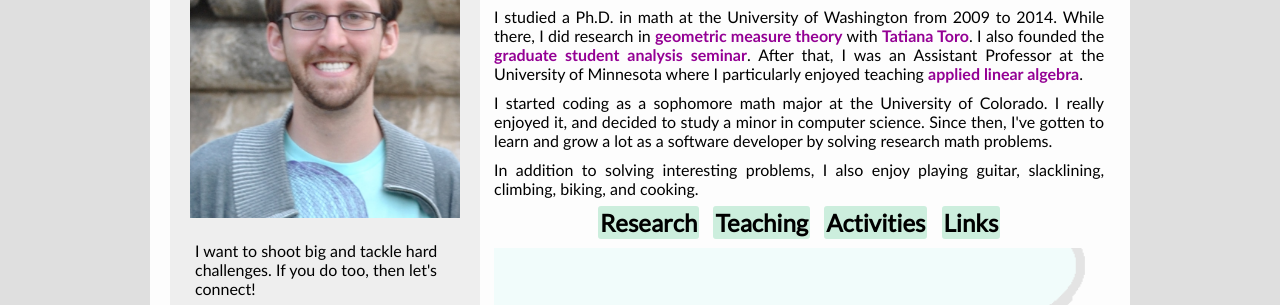
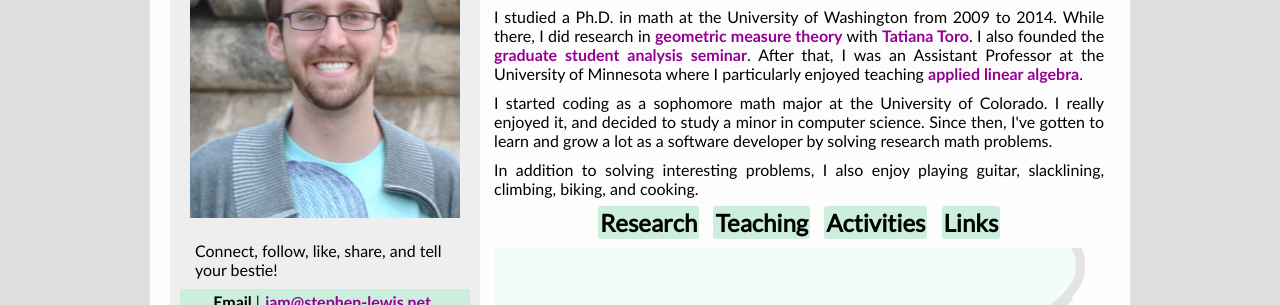
Before and after one commit to sdlewis/stephen-lewis.net, a plain HTML site: page page/index.html in a window 1280 px wide. Shown: the part 148-453 px from the top of the page. Drawn offline with nearby package versions, Linux system fonts and the light colour scheme; some packages are replaced by stand-ins of ours.

Commit message:
second pass at deploy script

```diff
--- a/page/index.html
+++ b/page/index.html
@@ -40,21 +40,10 @@ Design and implementation Copyright Stephen Lewis, 2013
 					<div class="profileImage">
 						<img src = "myImages/pic1.jpg"/>
 					</div><!--End Profile Image-->
-					<!--<p>
-						Stephen Lewis<br/>
-						School of Mathematics<br/>
-						127 Vincent Hall<br/>
-						206 Church St SE<br/>
-						Minneapolis, MN 55455
-					</p>
+
 					<p>
-					   Office: Vincent Hall 221 (<a href="http://www1.umn.edu/twincities/maps/VinH/" target = "__map">Map</a>) <br/>
-					   E-mail: <a href="mailto:iam@stephen-lewis.net">iam@stephen-lewis.net</a> <br/>
-					   Office Hours: W 12:30-2:30, Th 2-4, and by appointment
-					</p>-->
-
-					<p>I want to shoot big and tackle hard challenges.
-					If you do too, then let's connect!</p>
+                        Connect, follow, like, share, and tell your bestie!
+                    </p>
 
 					<table style="width:100%;background:#CED;">
 						  <tr>
```
Also changed, not shown: 1 other file.
